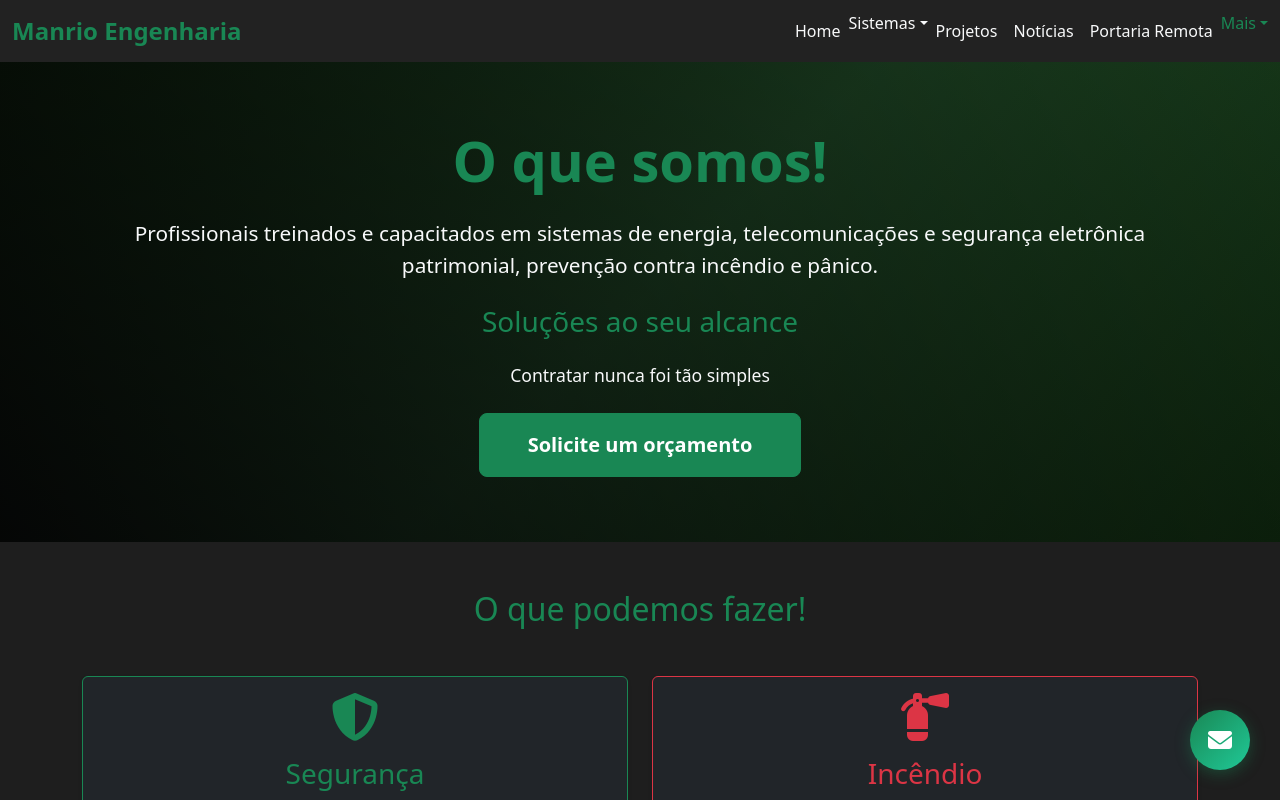
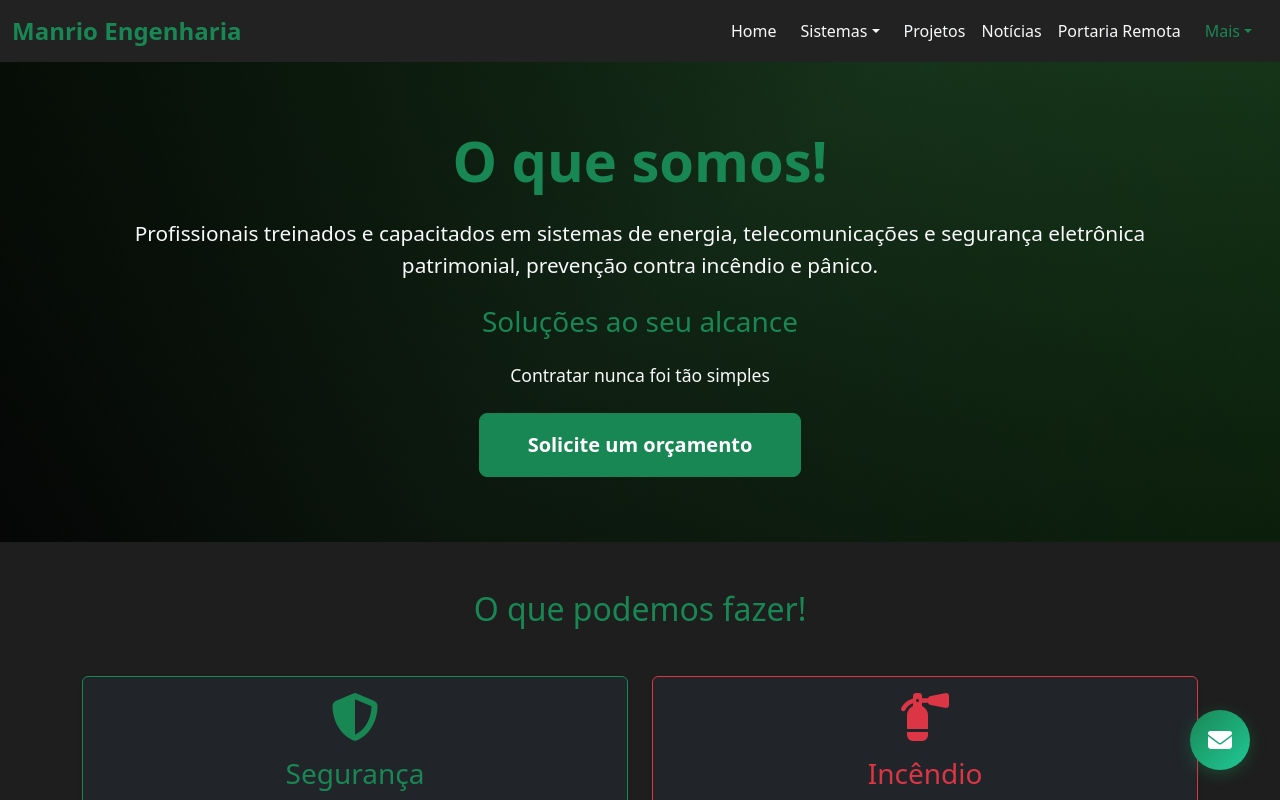
Before and after one commit to gacoelho/Manrio_SPA_Site, a React (Vite) app in the folder site/: page / in a window 1280 px wide. Shown: the top 800 px of the page. Built offline with nearby package versions, Linux system fonts and the light colour scheme.

Commit message:
fix: corrige alinhamento dos botões dropdown na navbar

```diff
--- a/site/src/components/Navbar.jsx
+++ b/site/src/components/Navbar.jsx
@@ -52,12 +52,12 @@ export default function Navbar() {
             {/* Dropdown SISTEMAS */}
             <li className={`nav-item dropdown ${sistemasDropdownOpen ? 'show' : ''}`} ref={sistemasRef}>
               <button
-                className="nav-link dropdown-toggle text-light btn btn-link border-0 p-0 text-decoration-none"
+                className="nav-link dropdown-toggle text-light"
                 id="sistemasDropdown"
                 type="button"
                 onClick={() => setSistemasDropdownOpen(!sistemasDropdownOpen)}
                 aria-expanded={sistemasDropdownOpen}
-                style={{ background: 'none', color: 'inherit', lineHeight: 'inherit', display: 'flex', alignItems: 'center' }}
+                style={{ background: 'none', border: 'none', padding: '0.5rem 1rem' }}
               >
                 Sistemas
               </button>
@@ -87,12 +87,12 @@ export default function Navbar() {
             {/* Dropdown MAIS */}
             <li className={`nav-item dropdown ${maisDropdownOpen ? 'show' : ''}`} ref={maisRef}>
               <button
-                className="nav-link dropdown-toggle text-success btn btn-link border-0 p-0 text-decoration-none"
+                className="nav-link dropdown-toggle text-success"
                 id="maisDropdown"
                 type="button"
                 onClick={() => setMaisDropdownOpen(!maisDropdownOpen)}
                 aria-expanded={maisDropdownOpen}
-                style={{ background: 'none', color: 'inherit', lineHeight: 'inherit', display: 'flex', alignItems: 'center' }}
+                style={{ background: 'none', border: 'none', padding: '0.5rem 1rem' }}
               >
                 Mais
               </button>
```
